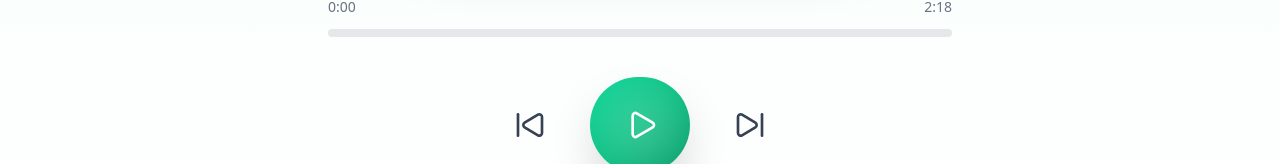
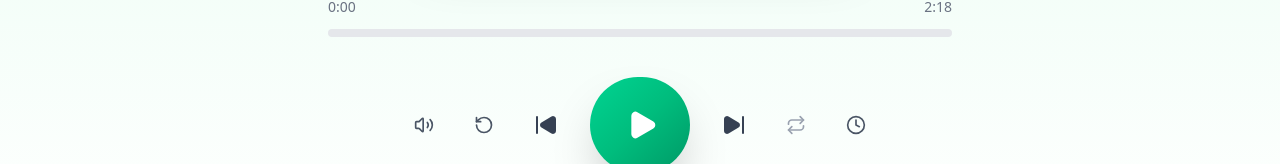
Before and after one commit to Sanjoy-droid/SpeakGenie-Assignment, a Next.js app: page /story/1 in a window 1280 px wide. Shown: the part 788-952 px from the top of the page. Built offline with nearby package versions, Linux system fonts and the light colour scheme.

Commit message:
fix : add missing music player controls

```diff
--- a/app/story/[id]/page.tsx
+++ b/app/story/[id]/page.tsx
@@ -12,6 +12,11 @@ import {
   SkipForward,
   ClipboardCheck,
   FileTextIcon,
+  Volume2,
+  RotateCcw,
+  RotateCw,
+  Clock,
+  Repeat,
 } from "lucide-react";
 import { Button } from "@/components/ui/button";
 import { useParams, useRouter } from "next/navigation";
@@ -35,7 +40,7 @@ export default function AudioStoryPlayer() {
   }
 
   return (
-    <div className="min-h-screen bg-gradient-to-b from-emerald-50 to-white pb-20">
+    <div className="min-h-screen bg-gradient-to-b from-emerald-100 to-white pb-20">
       {/* PERFECT HEADER — matches your design 1:1 */}
       <header className="sticky top-0 z-50 bg-white/80 backdrop-blur-xl border-b border-gray-100">
         <div className="flex items-center justify-between px-4 py-4 safe-top">
@@ -48,7 +53,7 @@ export default function AudioStoryPlayer() {
           </button>
 
           {/* Center Text */}
-          <span className="absolute left-1/2 -translate-x-1/2 text-sm font-semibold text-gray-600 tracking-wider">
+          <span className="absolute left-1/2 -translate-x-1/2 text-sm font-semibold text-gray-600 tracking-wider ">
             NOW PLAYING
           </span>
 
@@ -117,25 +122,41 @@ export default function AudioStoryPlayer() {
         </div>
 
         {/* Controls */}
-        <div className="flex items-center justify-center gap-8 mt-10">
-          <button className="p-3 rounded-full hover:bg-gray-100 transition cursor-pointer">
-            <SkipBack className="w-8 h-8 text-gray-700" />
+        <div className="flex items-center justify-center gap-6 mt-10">
+          <button className="p-2 rounded-full hover:bg-gray-100 active:scale-95 transition-all duration-200 cursor-pointer">
+            <Volume2 className="w-5 h-5 text-gray-600" />
+          </button>
+
+          <button className="p-2 rounded-full hover:bg-gray-100 active:scale-95 transition-all duration-200 cursor-pointer">
+            <RotateCcw className="w-5 h-5 text-gray-600" />
+          </button>
+
+          <button className="p-2 rounded-full hover:bg-gray-100 active:scale-95 transition-all duration-200 cursor-pointer">
+            <SkipBack className="w-6 h-6 text-gray-700 fill-current" />
           </button>
 
           <button
             onClick={() => setIsPlaying(!isPlaying)}
             className="relative bg-gradient-to-br from-emerald-400 via-emerald-500 to-emerald-600 p-8 rounded-full shadow-2xl hover:shadow-emerald-500/50 active:scale-95 transition-all duration-300 group cursor-pointer"
           >
-            <div className="absolute inset-0 rounded-full bg-white/20 blur-xl group-hover:blur-2xl transition "></div>
+            <div className="absolute inset-0 rounded-full bg-white/20 opacity-0 group-hover:opacity-100 transition-opacity duration-300"></div>
             {isPlaying ? (
-              <Pause className="w-8 h-8 text-white" />
+              <Pause className="w-8 h-8 text-white fill-current relative z-10" />
             ) : (
-              <Play className="w-8 h-8 ml-1 text-white" />
+              <Play className="w-8 h-8 text-white fill-current relative z-10 ml-1" />
             )}
           </button>
 
-          <button className="p-3 rounded-full hover:bg-gray-100 transition cursor-pointer">
-            <SkipForward className="w-8 h-8 text-gray-700" />
+          <button className="p-2 rounded-full hover:bg-gray-100 active:scale-95 transition-all duration-200 cursor-pointer">
+            <SkipForward className="w-6 h-6 text-gray-700 fill-current" />
+          </button>
+
+          <button className="p-2 rounded-full hover:bg-gray-100 active:scale-95 transition-all duration-200 cursor-pointer">
+            <Repeat className="w-5 h-5 text-gray-400" />
+          </button>
+
+          <button className="p-2 rounded-full hover:bg-gray-100 active:scale-95 transition-all duration-200 cursor-pointer">
+            <Clock className="w-5 h-5 text-gray-600" />
           </button>
         </div>
       </main>
```
